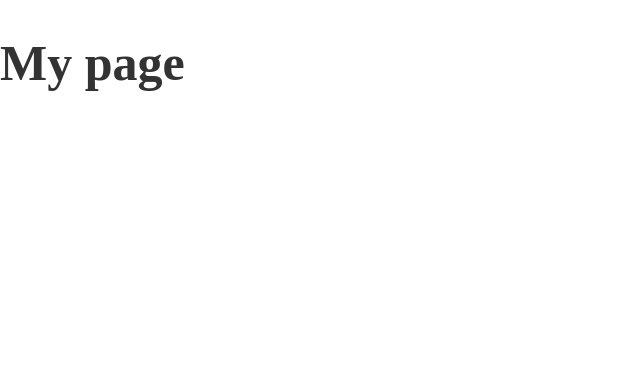
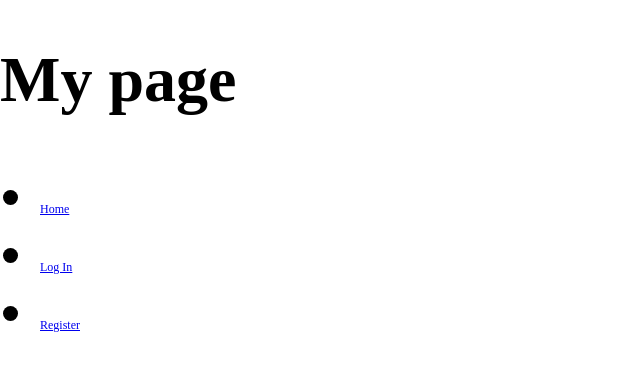
Before and after one commit to revdev-earth/resumes-frontend, a Next.js app: page / in a window 1280 px wide. Shown: the top 370 px of the page, without its empty margins (0-640 px from the left). Built offline with nearby package versions, Linux system fonts and the light colour scheme.

Commit message:
enlaces basicos.

```diff
--- a/pages/index.tsx
+++ b/pages/index.tsx
@@ -1,10 +1,29 @@
-import styled from 'styled-components'
+import styled from "styled-components";
+import Link from "next/link";
 
-const Title = styled.h1`
-  font-size: 50px;
-  color: ${({ theme }) => theme.colors.primary};
-`
+const Header = styled.header`
+	font-size: 50px;
+	//color: ${({ theme }) => theme.colors.primary};
+`;
 
 export default function Home() {
-  return <Title>My page</Title>
+	return (
+		<Header>
+			<h1>My page</h1>
+
+			<nav>
+				<ul>
+					<li>
+						<Link href="/">Home</Link>
+					</li>
+					<li>
+						<Link href="/login">Log In</Link>
+					</li>
+					<li>
+						<Link href="/register">Register</Link>
+					</li>
+				</ul>
+			</nav>
+		</Header>
+	);
 }
--- a/pages/log in/index.js
+++ b/pages/login/index.js
@@ -7,3 +7,5 @@ const LogIn = () => {
 		</>
 	);
 };
+
+export default LogIn;
--- /dev/null
+++ b/pages/register/styles.js
@@ -0,0 +1,5 @@
+import styled, { StyledComponent } from "styled-components";
+
+export const Container = styled.div`
+	color: red;
+`;
```
Also changed, not shown: pages/register/index.js (added, +7 -0 lines).
